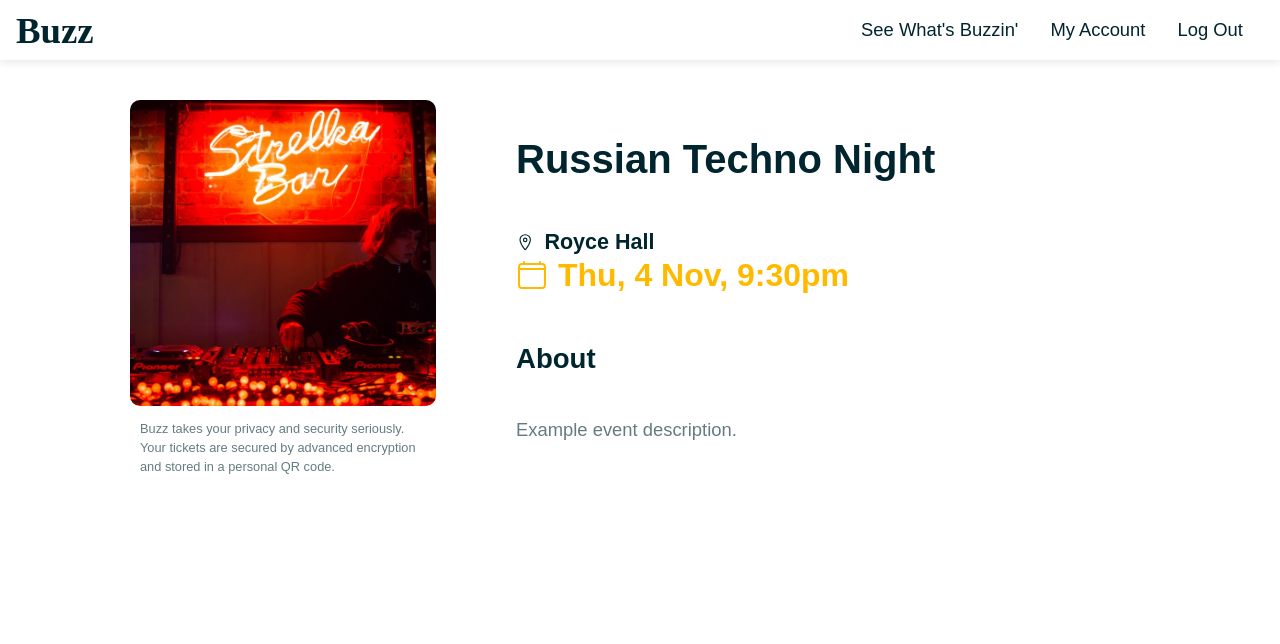
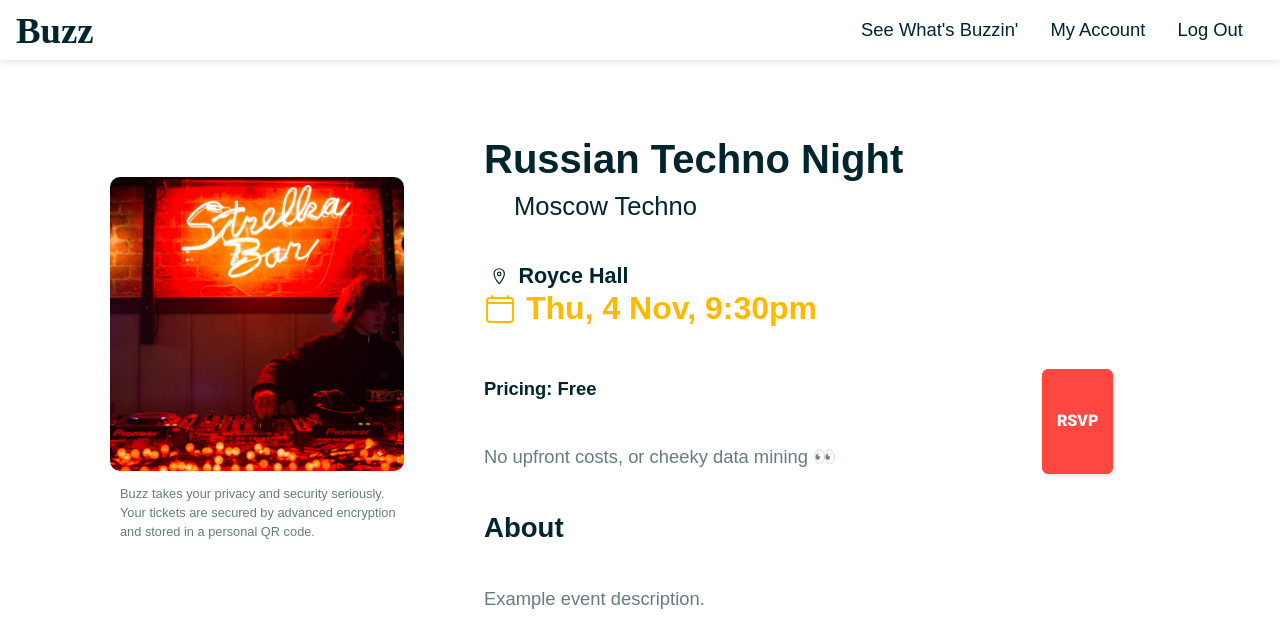
Before and after one commit to benweschler/buzz, a React (Create React App) app: page /event-page in a window 1280 px wide. Shown: the top 644 px of the page. Built offline with nearby package versions, Linux system fonts and the light colour scheme.

Commit message:
Further work on the event-page

```diff
--- a/src/App.js
+++ b/src/App.js
@@ -1,6 +1,6 @@
 import { ThemeProvider } from "styled-components";
 import Navbar from "./components/global/Navbar";
-import GlobalStyles from "./components/global/styles/GlobalStyles";
+import GlobalStyles from "./theme/GlobalStyles"
 import EventPage from "./pages/event-page/EventPage"
 import { Route, Routes } from "react-router-dom";
 import { Container } from "./components/global/styles/Container.styled";
--- a/src/pages/event-page/EventPage.js
+++ b/src/pages/event-page/EventPage.js
@@ -1,9 +1,13 @@
-import { Container } from "../../components/global/styles/Container.styled";
 import {
+  StyledEventContainer,
   StyledEventDate,
   StyledEventLeftColumn,
   StyledEventLocation,
+  StyledEventOrganizer,
   StyledEventRightColumn,
+  StyledRsvpAbout,
+  StyledRsvpButton,
+  StyledRsvpDiv,
   StyledSecurityMessage,
 } from "./styles/EventPage.styled";
 import DJClub from "../../assets/images/dj-club.jpg";
@@ -11,24 +15,24 @@ import { StyledEventImage } from "./styles/EventPage.styled";
 import { StyledEventDescription } from "./styles/EventPage.styled";
 import { StyledEventHeader } from "./styles/EventPage.styled";
 import { StyledEventMainInfo } from "./styles/EventPage.styled";
-import { IoCalendarClearOutline } from "react-icons/io5"
-import { IoLocationOutline } from "react-icons/io5"
+import { IoCalendarClearOutline } from "react-icons/io5";
+import { IoLocationOutline } from "react-icons/io5";
 const EventPage = () => {
   return (
-    <>
-      <Container>
+    <StyledEventContainer>
       <StyledEventLeftColumn>
         <StyledEventImage src={DJClub} />
         <StyledSecurityMessage>
           Buzz takes your privacy and security seriously. <br />
-            Your tickets are secured by advanced encryption
-            and stored in a personal QR code.
+          Your tickets are secured by advanced encryption and stored in a
+          personal QR code.
         </StyledSecurityMessage>
       </StyledEventLeftColumn>
 
       <StyledEventRightColumn>
         <StyledEventMainInfo>
           <StyledEventHeader>Russian Techno Night</StyledEventHeader>
+          <StyledEventOrganizer> Moscow Techno</StyledEventOrganizer>
           <StyledEventLocation>
             <IoLocationOutline />
             <h3> Royce Hall </h3>
@@ -38,16 +42,21 @@ const EventPage = () => {
             <IoCalendarClearOutline />
             Thu, 4 Nov, 9:30pm
           </StyledEventDate>
+          <StyledRsvpDiv>
+            <StyledRsvpAbout>
+            <h4> Pricing: Free</h4>
+            <p>No upfront costs, or cheeky data mining 👀</p>
+            </StyledRsvpAbout>
+
+            <StyledRsvpButton>RSVP</StyledRsvpButton>
+          </StyledRsvpDiv>
         </StyledEventMainInfo>
         <StyledEventDescription>
           <h2> About </h2>
-            <p>
-              Example event description.
-            </p>
+          <p>Example event description.</p>
         </StyledEventDescription>
       </StyledEventRightColumn>
-      </Container>
-    </>
+    </StyledEventContainer>
   );
 };
 
--- a/src/pages/event-page/styles/EventPage.styled.js
+++ b/src/pages/event-page/styles/EventPage.styled.js
@@ -1,24 +1,31 @@
 import styled from "styled-components";
 
+export const StyledEventContainer = styled.div`
+  display: flex;
+  flex-direction: row;
+  @media (max-width: ${({ theme }) => theme.mobile}) {
+    flex-direction: column;
+  }
+`
 export const StyledEventLeftColumn = styled.div`
-  float: left;
   display: flex;
   flex-direction: column;
   justify-content: center;
-  padding-top: 100px;
+  margin-top: 100px;
   width: 30%;
   @media (max-width: ${({ theme }) => theme.mobile}) {
     width: 100%;
   }
 `;
 export const StyledEventRightColumn = styled.div`
-  float: left;
-  padding-top: 100px;
-  padding-left: 80px;
+  display: flex;
+  flex-direction: column;
+  margin-top: 100px;
+  margin-left: 80px;
   width: 70%;
   @media (max-width: ${({ theme }) => theme.mobile}) {
-    padding-top: 20px;
-    padding-left: 30px;
+    margin-top: 20px;
+    margin-left: 30px;
   }
 `;
 
@@ -29,19 +36,36 @@ export const StyledEventImage = styled.img`
   z-index: 10;
 `;
 
+export const StyledSecurityMessage = styled.p`
+  font-size: 0.8rem;
+  padding-left: 10px;
+`;
+
+
 export const StyledEventMainInfo = styled.div`
   padding-top: 10px;
 `;
 
 export const StyledEventHeader = styled.h1`
   font-size: 2.5rem;
+  margin-bottom: 10px;
   font-family: "Montserrat", sans-serif;
 `;
 
-export const StyledEventDescription = styled.div`
+export const StyledEventOrganizer = styled.h2`
+  margin-left: 30px;
+  margin-top: 10px;
+  font-size: 1.6rem;
+  font-weight: 400;
+`
+
+
+export const StyledEventLocation = styled.div`
   display: flex;
-  flex-direction: column;
-`;
+  align-items: center;
+  gap: 10px;
+  margin-left: 6px;
+`
 
 export const StyledEventDate = styled.h2`
   color: #ffba00;
@@ -50,18 +74,78 @@ export const StyledEventDate = styled.h2`
   display: flex;
   align-items: center;
   gap: 10px;
+
 `;
 
-export const StyledSecurityMessage = styled.p`
-  font-size: 0.8rem;
-  padding-left: 10px;
-`;
 
 export const StyledEventTags =styled.div`
 `
 
-export const StyledEventLocation = styled.div`
+
+export const StyledEventLocationHeader = styled.h3`
+
+`
+
+export const StyledRsvpDiv = styled.div`
   display: flex;
-  align-items: center;
-  gap: 10px;
+  flex-direction: row;
+
 `
+
+export const StyledRsvpAbout  =styled.div`
+  display: flex;
+  flex-direction: column;
+`
+
+export const StyledRsvpButton = styled.button`
+  /* display: flex;
+  justify-content: flex-end;
+  text-decoration: none;
+  border: none;
+  border-radius: 15px;
+  padding: 15px 50px;
+  margin-left: 60%;
+  font-size: 20px;
+  background-color: #f33; */
+  background: #FF4742;
+  border: 1px solid #FF4742;
+  border-radius: 6px;
+  box-shadow: rgba(0, 0, 0, 0.1) 1px 2px 4px;
+  box-sizing: border-box;
+  color: #FFFFFF;
+  cursor: pointer;
+  display: inline-block;
+  font-family: nunito,roboto,proxima-nova,"proxima nova",sans-serif;
+  font-size: 16px;
+  font-weight: 800;
+  line-height: 16px;
+  min-height: 40px;
+  outline: 0;
+  padding: 12px 14px;
+  margin: 15px 15px;
+  text-align: center;
+  text-rendering: geometricprecision;
+  text-transform: none;
+  user-select: none;
+  -webkit-user-select: none;
+  touch-action: manipulation;
+  vertical-align: middle;
+  margin-left: 30%;
+  :hover, :active {
+    /* background-color: initial;
+    background-position: 0 0;
+    color: #FF4742; */
+    filter: brightness(85%);
+    transition: filter 100ms ease-in;
+  }
+
+  :active {
+    opacity: .5;
+  }
+`
+
+
+export const StyledEventDescription = styled.div`
+  display: flex;
+  flex-direction: column;
+`;
--- a/src/pages/organization-page/OrganizationPage.js
+++ b/src/pages/organization-page/OrganizationPage.js
@@ -15,7 +15,6 @@ import RoyceHall from "../../assets/images/Royce-Hall.jpg";
 const OrganizationPage = () => {
   return (
     <>
-
       <StyledBanner>
         <StyledBannerImageBlurred src={RoyceHall} />
         <StyledBannerText>Royce Theater Club</StyledBannerText>
--- a/src/components/global/styles/GlobalStyles.js
+++ b/src/theme/GlobalStyles.js
@@ -30,6 +30,9 @@ const GlobalStyles = createGlobalStyle`
   a:hover {
     color: #ffba00
   }
+  button {
+    font-family: 'Monserrat', 'Poppins', sans-serif;
+  }
 `
 
 export default GlobalStyles
```
Also changed, not shown: src/pages/organization-page/styles/OrganizationPage.styled.js (line endings or trailing spaces). Lines whose indentation alone changed are shown as unchanged.
